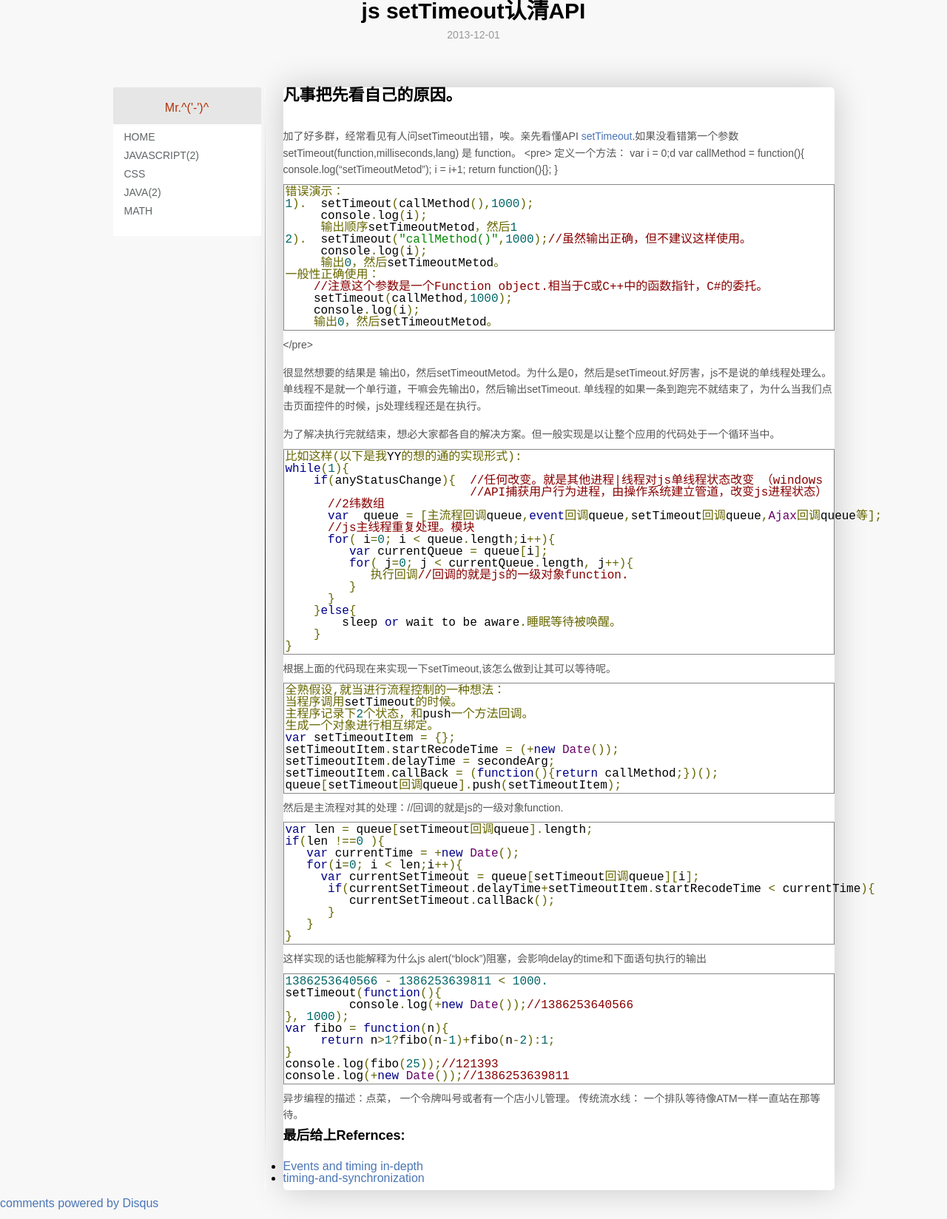
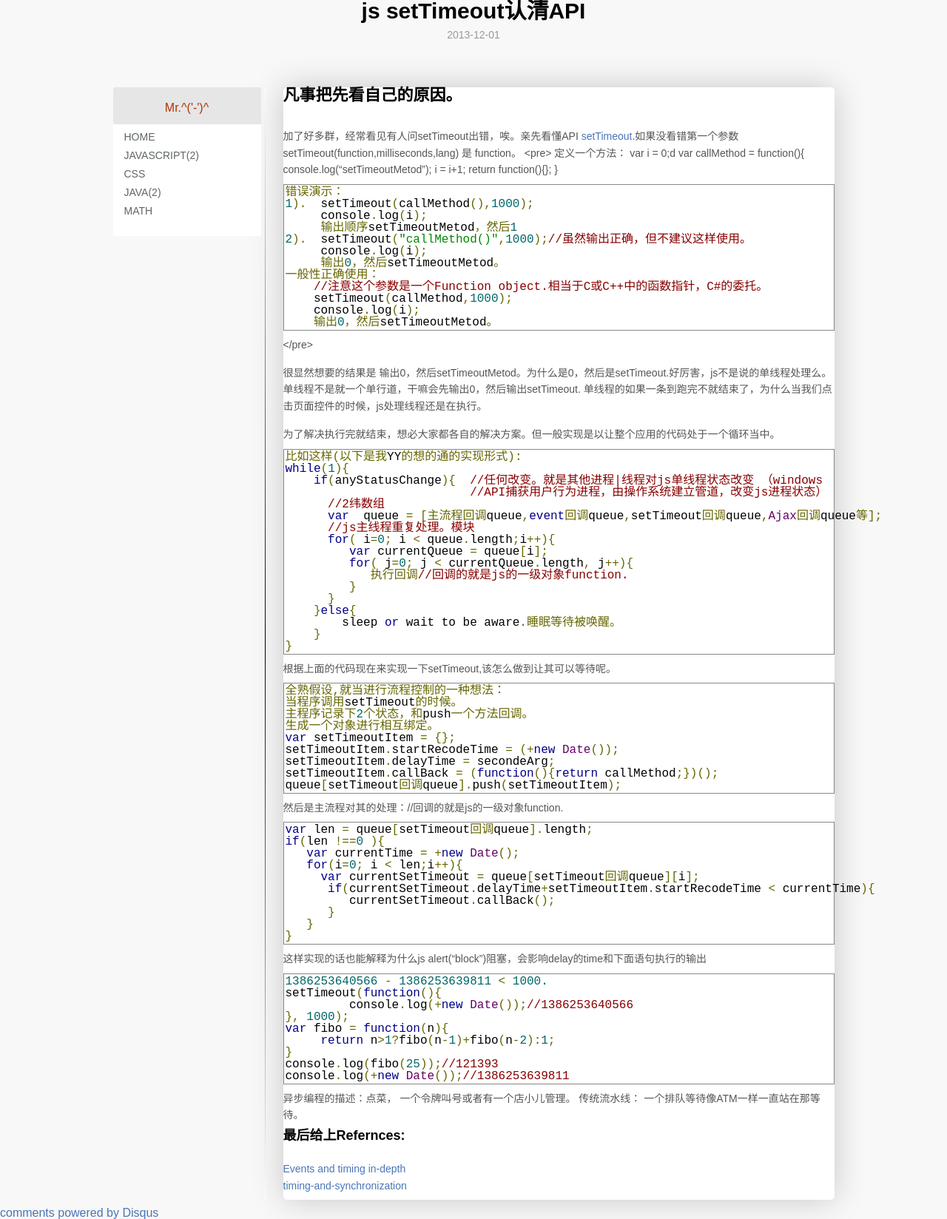
Before and after one commit to clinx/clinx.github.io, a Jekyll site: the page built from _posts/javascript/2013-12-01-js-settimeout.md, in a window 1280 px wide. Shown: the whole page at 74% size. Built offline with Jekyll 4.4.1, drawn with Linux system fonts in a browser that asks for light colours; Markdown is read by kramdown in place of the engine named in the settings; comment, search, counter and statistics services are not loaded.

Commit message:
context ul list style

```diff
--- a/css/default.css
+++ b/css/default.css
@@ -146,6 +146,12 @@ h4,h5,h6 {font-weight:bold;margin-bottom:15px;}
 	border-radius: 5px;
 }
 
+.content-text ul{
+	list-style: none outside none;
+    line-height: 1.6;
+    font-size: 14px;
+}
+
 .content-text p{
 	padding: 8px 0;
 	color: #555;
```
